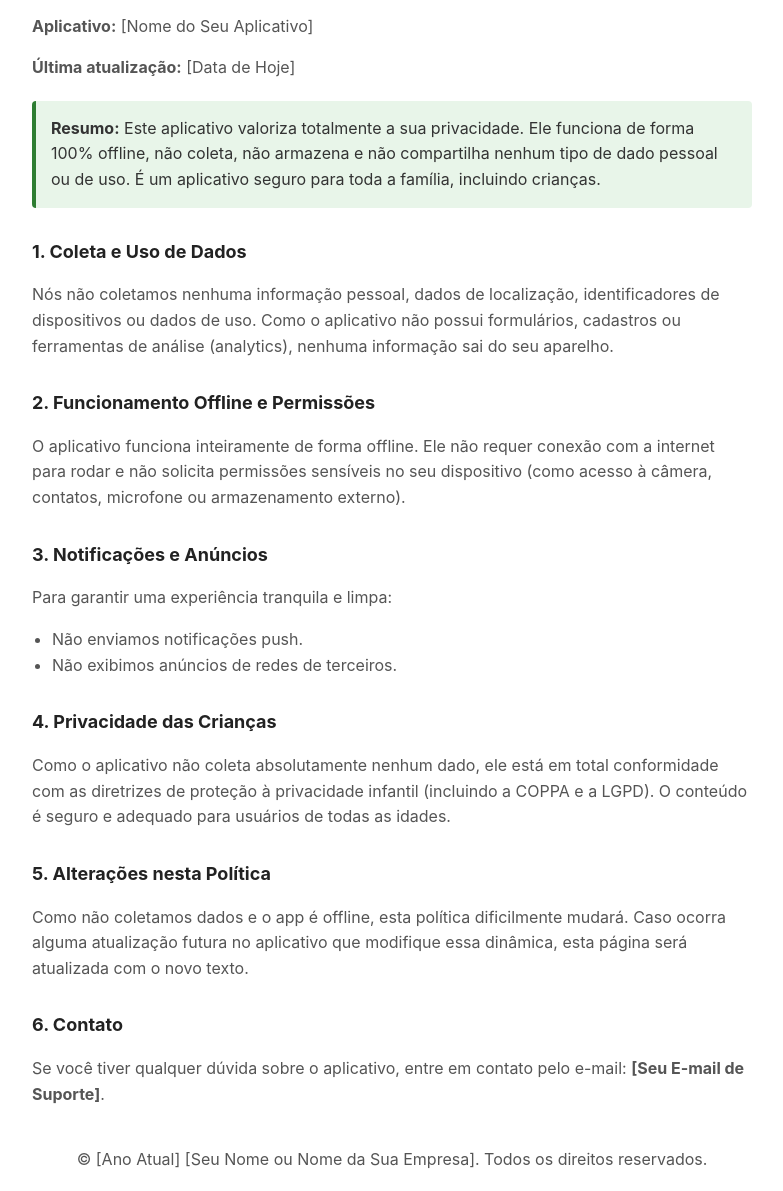
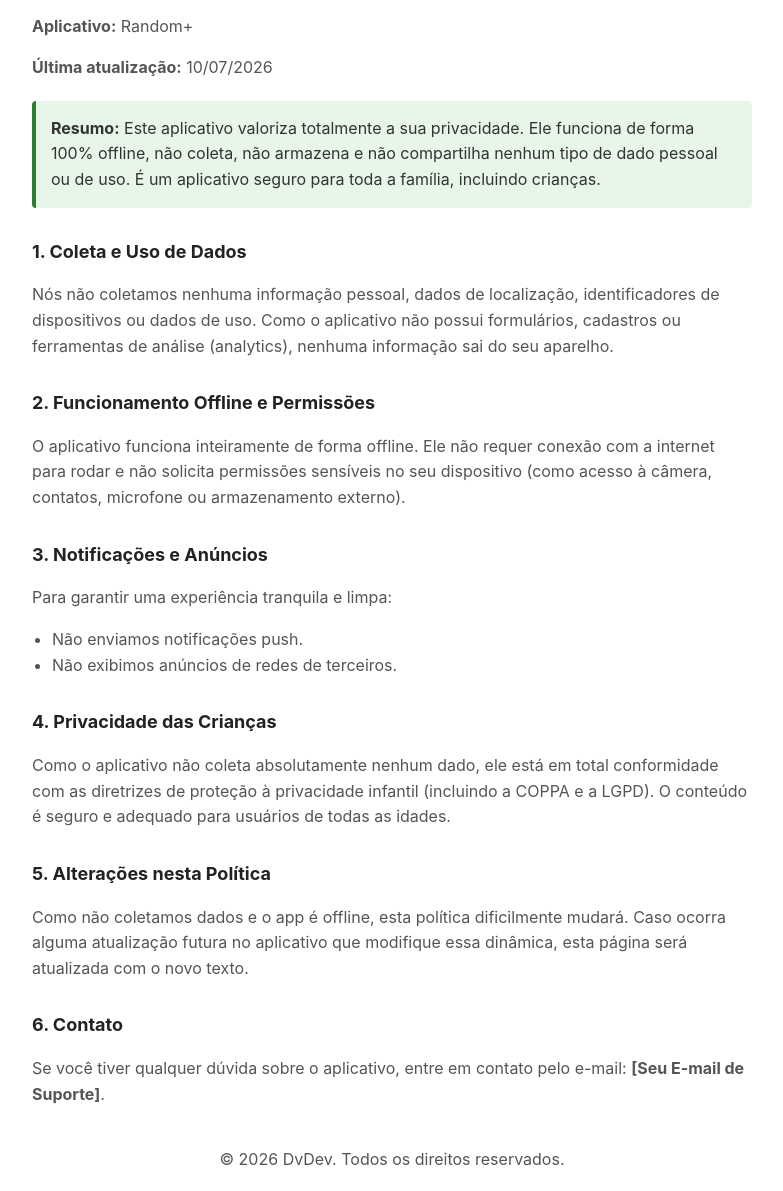
Before and after one commit to dvdevdev/privacy-policyrandomplus, a plain HTML site: page index.html in a window 1280 px wide. Shown: the part 129-1320 px from the top of the page, without its empty margins (248-1031 px from the left). Drawn offline with Linux system fonts and the light colour scheme.

Commit message:
Update app name and privacy policy details

```diff
--- a/index.html
+++ b/index.html
@@ -3,7 +3,7 @@
 <head>
     <meta charset="UTF-8">
     <meta name="viewport" content="width=device-width, initial-scale=1.0">
-    <title>Política de Privacidade | [Nome do Seu Aplicativo]</title>
+    <title>Política de Privacidade | Random+</title>
     <style>
         body {
             font-family: -apple-system, BlinkMacSystemFont, "Segoe UI", Roboto, Helvetica, Arial, sans-serif;
@@ -57,8 +57,8 @@
 
 <div class="container">
     <h1>Política de Privacidade</h1>
-    <p><strong>Aplicativo:</strong> [Nome do Seu Aplicativo]</p>
-    <p><strong>Última atualização:</strong> [Data de Hoje]</p>
+    <p><strong>Aplicativo:</strong> Random+</p>
+    <p><strong>Última atualização:</strong> 10/07/2026</p>
 
     <div class="highlight">
         <strong>Resumo:</strong> Este aplicativo valoriza totalmente a sua privacidade. Ele funciona de forma 100% offline, não coleta, não armazena e não compartilha nenhum tipo de dado pessoal ou de uso. É um aplicativo seguro para toda a família, incluindo crianças.
@@ -87,7 +87,7 @@
     <p>Se você tiver qualquer dúvida sobre o aplicativo, entre em contato pelo e-mail: <strong>[Seu E-mail de Suporte]</strong>.</p>
 
     <div class="footer">
-        <p>© [Ano Atual] [Seu Nome ou Nome da Sua Empresa]. Todos os direitos reservados.</p>
+        <p>© 2026 DvDev. Todos os direitos reservados.</p>
     </div>
 </div>
 
```
